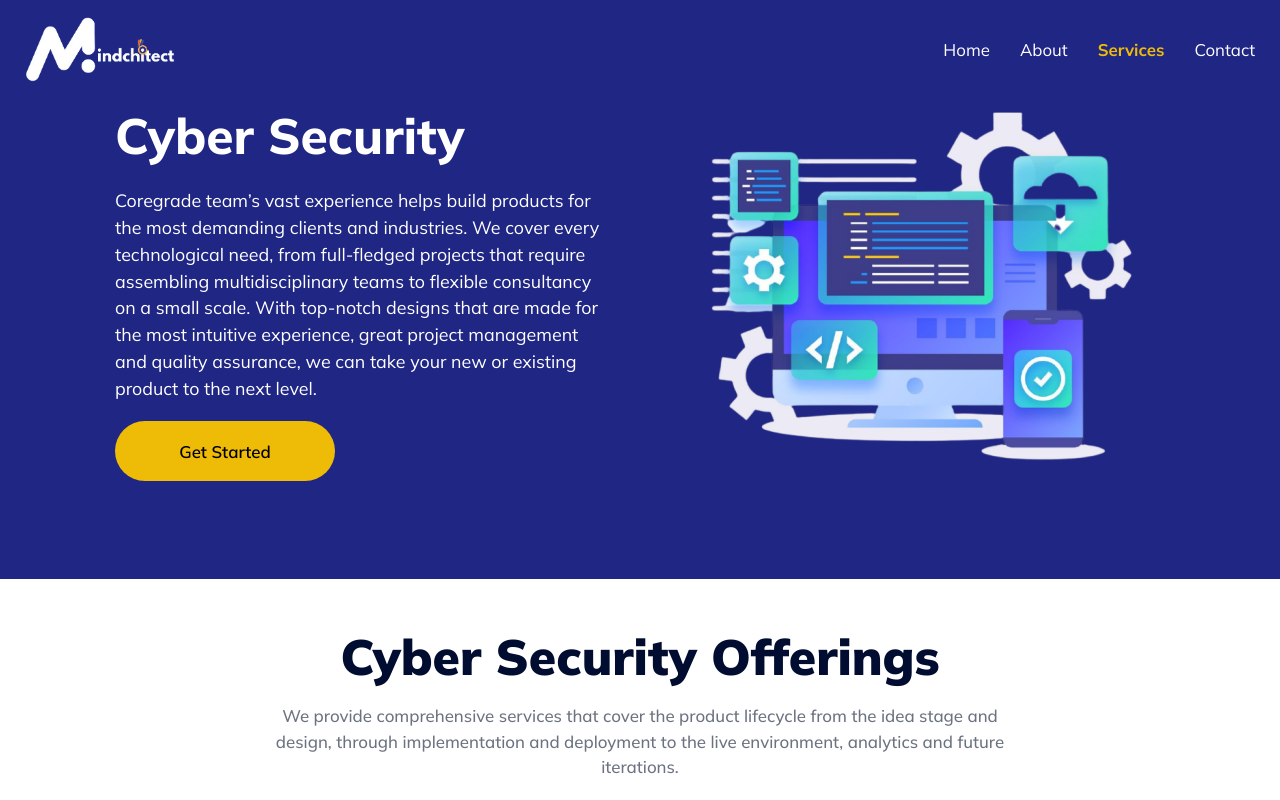
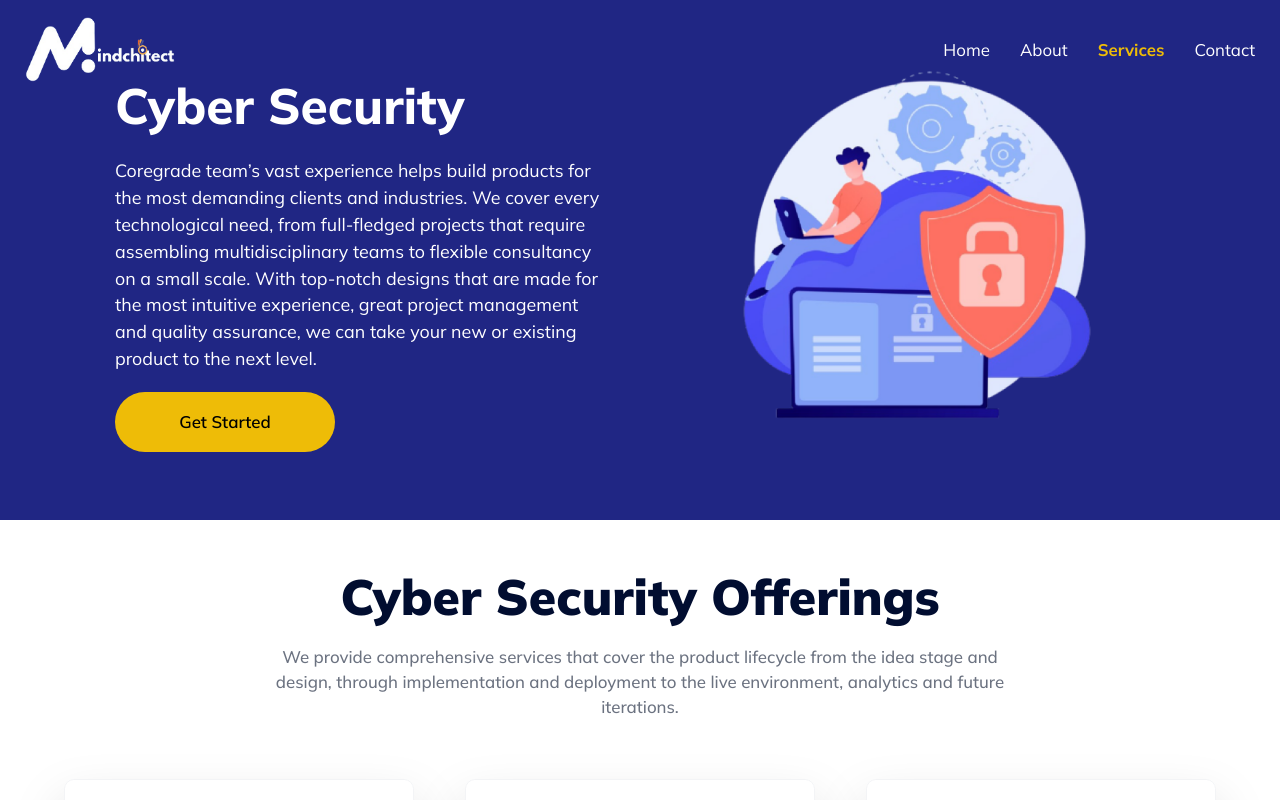
Before and after one commit to mindchitect/mindchitect-website, a Next.js app: page /services/cyber-security in a window 1280 px wide. Shown: the top 800 px of the page. Built offline with nearby package versions, Linux system fonts and the light colour scheme.

Commit message:
pages done

```diff
--- a/src/app/services/[serviceTitle]/page.jsx
+++ b/src/app/services/[serviceTitle]/page.jsx
@@ -49,7 +49,7 @@ const data = {
 						designs that are made for the most intuitive experience, great
 						project management and quality assurance, we can take your new or
 						existing product to the next level.`,
-		imgSrc: "/mis-cri.png",
+		imgSrc: "/mis-cri0.png",
 		offeringsText: `We provide comprehensive services that cover the product lifecycle
 						from the idea stage and design, through implementation and
 						deployment to the live environment, analytics and future iterations.`,
--- a/src/components/shared/SideMenu.jsx
+++ b/src/components/shared/SideMenu.jsx
@@ -84,6 +84,12 @@ export default function SideMenu() {
 										className={`text-[2rem] text-white px-6`}>
 										Cyber Security
 									</Link>
+									<Link
+										onClick={() => setOpen(false)}
+										href={"/coding-bootcamp"}
+										className={`text-[2rem] text-white px-6`}>
+										Coding Bootcamp
+									</Link>
 								</div>
 							</Accordion>
 							<Link
```
Also changed, not shown: public/mis-cri0.png (added).
